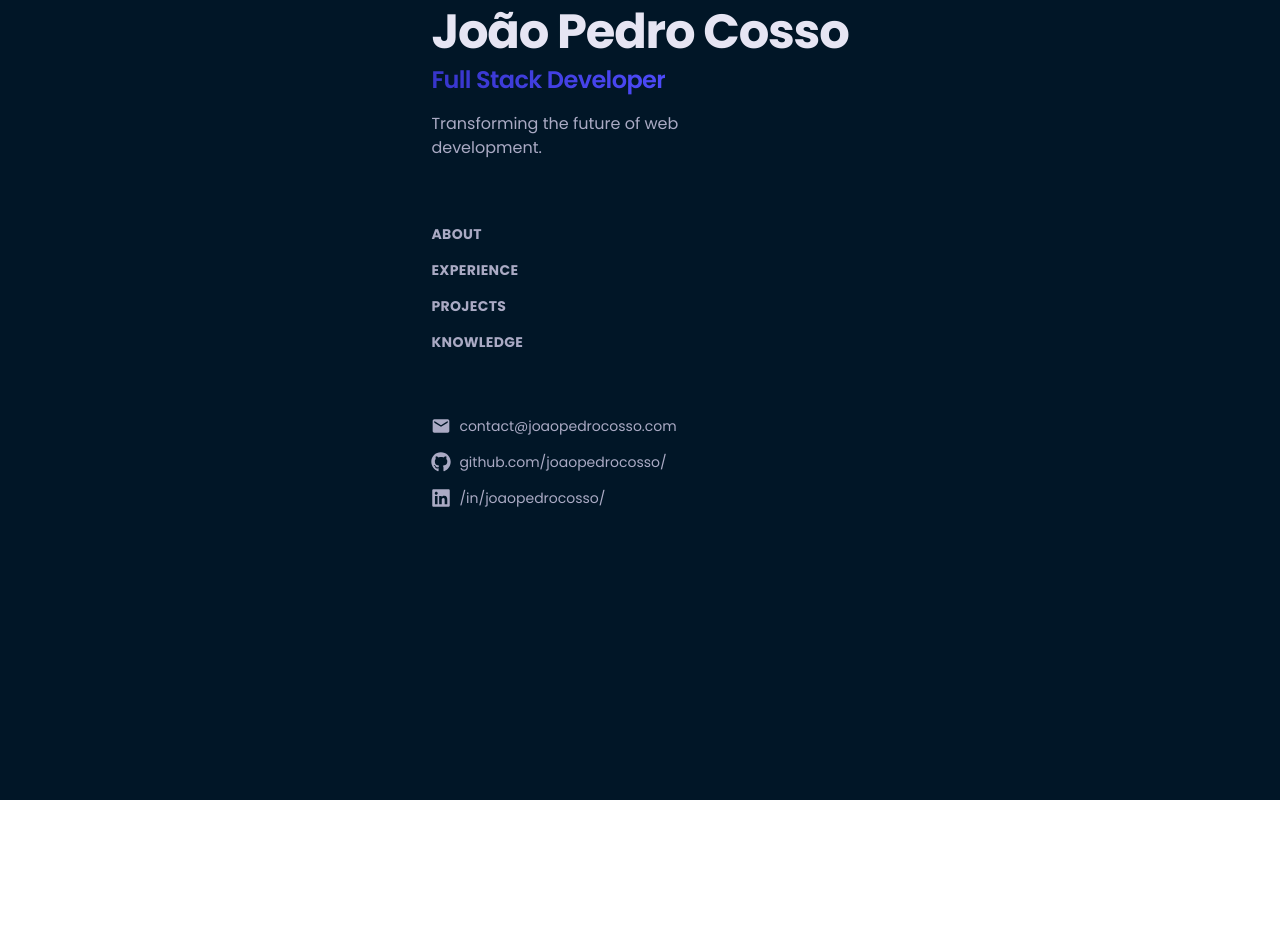
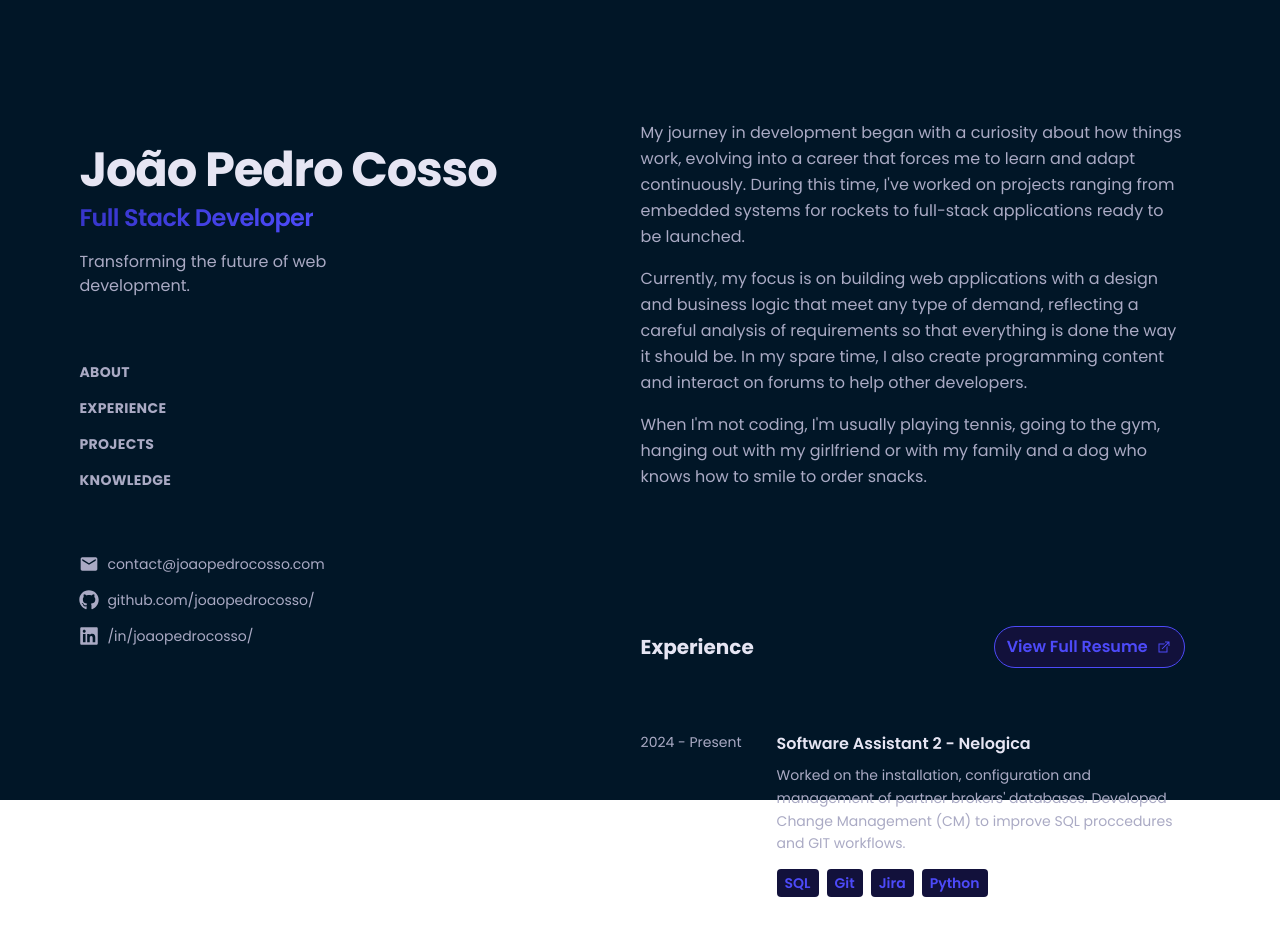
Before and after one commit to joaopedrocosso/personal-portfolio, a Next.js app: page / in a window 1280 px wide. Shown: the top 952 px of the page. Before the commit the page ends 800 px from the top, so only its background shows below. Built offline with nearby package versions, Linux system fonts and the light colour scheme.

Commit message:
feat: Portfolio Section + fix: Layout

```diff
--- a/app/page.tsx
+++ b/app/page.tsx
@@ -1,10 +1,21 @@
+import Portfolio from "@/sections/Portfolio";
 import SideProfile from "@/sections/SideProfile";
 import Image from "next/image";
 
 export default function Home() {
   return (
-    <main className="flex flex-col gap-32 antialiased lg:flex-row lg:justify-center">
-      <SideProfile />
+    <main className="flex gap-32 antialiased flex-row justify-center">
+      <section
+        className='sticky top-0 h-screen flex items-center pb-4'
+      >
+        <SideProfile />
+      </section>
+
+      <section
+        className='flex flex-col max-w-sm lg:max-w-xl'
+      >
+        <Portfolio />
+      </section>
     </main>
   );
 }
--- /dev/null
+++ b/components/About.tsx
@@ -0,0 +1,26 @@
+import { ABOUT_TEXT, ABOUT_TEXT_2, ABOUT_TEXT_3 } from '@/constants'
+import React from 'react'
+
+const About = () => {
+  return (
+    <div id="about" className='pb-4'>
+        <div className='flex flex-wrap justify-center p-4 lg:pt-28'>
+            <div className='w-full'>
+                <div className='flex flex-col justify-center lg:justify-start text-black'>
+                <p className='my-2 max-w-xl leading-relaxed text-[#AAAAC4]'>
+                    {ABOUT_TEXT}
+                </p>
+                <p className='my-2 max-w-xl leading-relaxed text-[#AAAAC4]'>
+                    {ABOUT_TEXT_2}
+                </p>
+                <p className='my-2 max-w-xl leading-relaxed text-[#AAAAC4]'>
+                    {ABOUT_TEXT_3}
+                </p>
+                </div>
+            </div>
+        </div>
+    </div>
+  )
+}
+
+export default About
--- /dev/null
+++ b/components/Button.tsx
@@ -0,0 +1,25 @@
+import Link from 'next/link'
+import React, { ReactNode } from 'react'
+
+interface ButtonProps {
+    href: string;
+    text: string;
+    icon: ReactNode;
+  }
+
+const Button = ({ href, text, icon }: ButtonProps) => {
+  return (
+    <Link href={href} legacyBehavior>
+      <a
+        target="_blank"
+        rel="noopener noreferrer"
+        className="hover:scale-105 border rounded-full text-center w-fit bg-[#12113b] border-[#4d4af9] text-[#4d4af9] font-semibold transition-all text-md flex flex-row gap-2 items-center px-3 py-2"
+      >
+        <p>{text}</p>
+        {icon}
+      </a>
+    </Link>
+  )
+}
+
+export default Button
--- /dev/null
+++ b/components/Experience.tsx
@@ -0,0 +1,57 @@
+import { EXPERIENCES } from '@/constants'
+import Link from 'next/link'
+import React from 'react'
+import Button from './Button';
+import { LiaExternalLinkAltSolid } from 'react-icons/lia';
+
+const safeLink = (link?: string) => link ?? "#";
+
+const Experience = () => {
+  return (
+    <div id="experience" className="pb-4">
+        <div className="mt-20 mb-8 flex flex-row justify-between items-center w-full p-4">
+            <h1 className="text-start font-bold text-xl text-white-1">
+                Experience
+            </h1>
+
+            <Button
+                href=''
+                text='View Full Resume'
+                icon={<LiaExternalLinkAltSolid />}
+            />
+        </div>
+
+        <div>
+            {EXPERIENCES.map((experience, index) => (
+                <Link href={safeLink(experience.link)} legacyBehavior>
+                    <a target="_blank" >
+                        <div key={index} className="mb-8 flex flex-wrap lg:justify-center p-4 hover:bg-[#302f4634] rounded transition-all cursor-pointer">
+                            <div className="w-full lg:w-1/4">
+                                <p className="mb-2 text-sm text-[#AAAAC4]">{experience.year}</p>
+                            </div>
+
+                            <div className="w-full max-w-xl lg:w-3/4 text-[#E6E5F3] hover:text-[#4d4af9] transition-all">
+                                <h6 className="mb-2 font-semibold">
+                                    {experience.role} - {" "} {experience.company}
+                                </h6>
+
+                                <p className="mb-4 text-[#AAAAC4] text-sm leading-relaxed">
+                                    {experience.description}
+                                </p>
+
+                                {experience.technologies.map((tech, index) => (
+                                    <span key={index} className="mr-2 rounded bg-[#12113b] px-2 py-1 text-sm font-semibold text-[#4d4af9]">
+                                        {tech}
+                                    </span>
+                                ))}
+                            </div>
+                        </div>
+                    </a>
+                </Link>
+            ))}
+        </div>
+    </div>
+  )
+}
+
+export default Experience
--- /dev/null
+++ b/components/Knowledge.tsx
@@ -0,0 +1,43 @@
+import React from 'react'
+
+const Knowledge = () => {
+  return (
+    <div id="knowledge" className="mb-20">
+        <h1 className="mt-20 mb-8 w-full p-4 text-start font-bold text-xl text-white-1">
+            Knowledge
+        </h1>
+
+        <div>
+            {PROJECTS.map((project, index) => (
+                <Link href={safeLink(project.link)} legacyBehavior>
+                <a target="_blank">
+                    <div key={index} className="mb-8 flex flex-wrap lg:justify-center p-4 hover:bg-[#302f4634] rounded transition-all cursor-pointer">
+                    <div className="w-full lg:w-1/4">
+                        <Image src={project.image} width={115} height={115} className="mb-6 rounded border border-[#3A3A3A]" alt={project.title} />
+                    </div>
+
+                    <div className="w-full max-w-xl lg:w-3/4 text-white-1 hover:text-[#4d4af9] transition-all">
+                        <h6 className="mb-2 font-semibold">
+                        {project.title}
+                        </h6>
+
+                        <p className="mb-4 text-sm text-white-2 leading-relaxed">
+                        {project.description}
+                        </p>
+
+                        {project.technologies.map((tech, index) => (
+                        <span key={index} className="mr-2 rounded bg-[#12113b] px-2 py-1 text-sm font-semibold text-[#4d4af9]">
+                            {tech}
+                        </span>
+                        ))}
+                    </div>
+                    </div>
+                </a>
+                </Link>
+            ))}
+        </div>
+    </div>
+  )
+}
+
+export default Knowledge
--- /dev/null
+++ b/components/Projects.tsx
@@ -0,0 +1,57 @@
+import { PROJECTS } from '@/constants';
+import Link from 'next/link';
+import Image from 'next/image';
+import React from 'react'
+import Button from './Button';
+import { LiaExternalLinkAltSolid } from 'react-icons/lia';
+
+const safeLink = (link?: string) => link ?? "#";
+
+const Projects = () => {
+  return (
+    <div id="projects" className="pb-4">
+        <div className="mt-20 mb-8 flex flex-row justify-between items-center w-full p-4">
+            <h1 className="text-start font-bold text-xl text-white-1">
+                Projects
+            </h1>
+
+            <Button
+                href=''
+                text='View all the Projects'
+                icon={<LiaExternalLinkAltSolid />}
+            />
+        </div>
+        <div>
+            {PROJECTS.map((project, index) => (
+                <Link href={safeLink(project.link)} legacyBehavior>
+                    <a target="_blank">
+                        <div key={index} className="mb-8 flex flex-wrap lg:justify-center p-4 hover:bg-[#302f4634] rounded transition-all cursor-pointer">
+                            <div className="w-full lg:w-1/4">
+                                <Image src={project.image} width={115} height={115} className="mb-6 rounded border border-[#3A3A3A]" alt={project.title} />
+                            </div>
+
+                            <div className="w-full max-w-xl lg:w-3/4 text-[#E6E5F3] hover:text-[#4d4af9] transition-all">
+                                <h6 className="mb-2 font-semibold">
+                                    {project.title}
+                                </h6>
+
+                                <p className="mb-4 text-sm text-[#AAAAC4] leading-relaxed">
+                                    {project.description}
+                                </p>
+
+                                {project.technologies.map((tech, index) => (
+                                    <span key={index} className="mr-2 rounded bg-[#12113b] px-2 py-1 text-sm font-semibold text-[#4d4af9]">
+                                        {tech}
+                                    </span>
+                                ))}
+                            </div>
+                        </div>
+                    </a>
+                </Link>
+            ))}
+        </div>
+    </div>
+  )
+}
+
+export default Projects
--- /dev/null
+++ b/sections/Portfolio.tsx
@@ -0,0 +1,18 @@
+import About from '@/components/About'
+import Experience from '@/components/Experience'
+import Projects from '@/components/Projects'
+import React from 'react'
+
+const Portfolio = () => {
+  return (
+    <>
+        <About />
+
+        <Experience />
+
+        <Projects />
+    </>
+  )
+}
+
+export default Portfolio
--- a/sections/SideProfile.tsx
+++ b/sections/SideProfile.tsx
@@ -9,9 +9,6 @@ import { MdEmail } from 'react-icons/md'
 const SideProfile = () => {
   return (
     <section
-        className='flex justify-start lg:items-center lg:pb-4 lg:sticky lg:top-0 lg:h-screen lg:h-screen lg:overflow-y-hidden lg:mb-35'
-    >
-        <div
         className='flex flex-wrap'
     >
         <div
@@ -48,7 +45,6 @@ const SideProfile = () => {
 
             </div>
         </div>
-        </div>
     </section>
   )
 }
```
Lines whose indentation alone changed are shown as unchanged.
